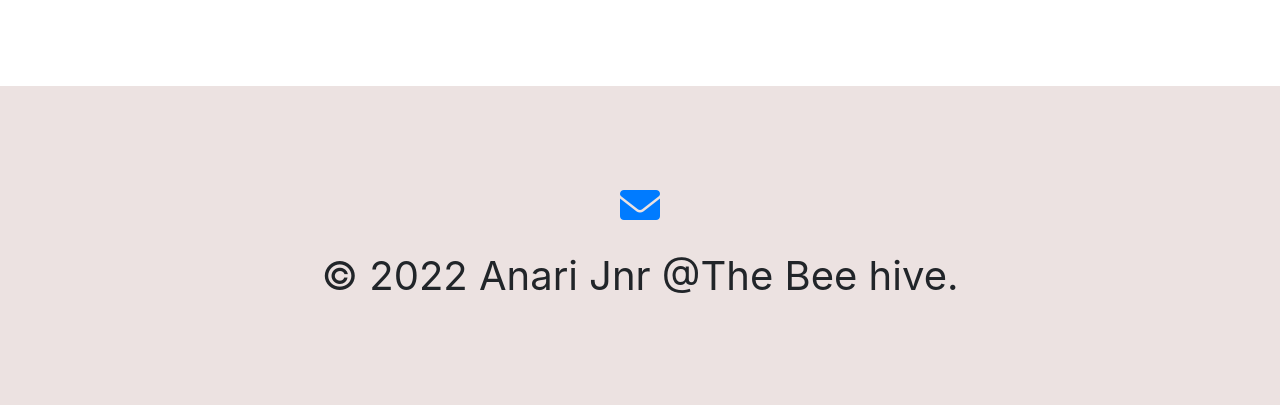
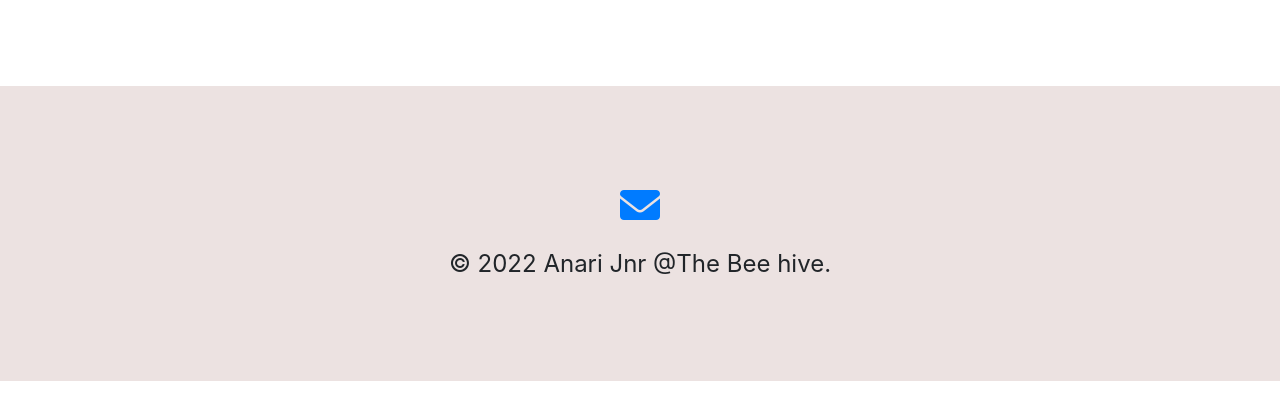
Before and after one commit to AnariJnr/RaderToons, a plain HTML site: page index.html in a window 1280 px wide. Shown: the part 2541-2946 px from the top of the page. After the commit the page ends 2922 px from the top, so only its background shows below. Drawn offline with Linux system fonts and the light colour scheme.

Commit message:
Update style.css

```diff
--- a/style.css
+++ b/style.css
@@ -129,6 +129,10 @@ background-color: #ffc838;;
   font-size: 1.8rem;
   text-align:left;
 }
+
+  p.copyright{
+    font-size: 1.5rem;
+  }
 
 .press-logo{
 
```
